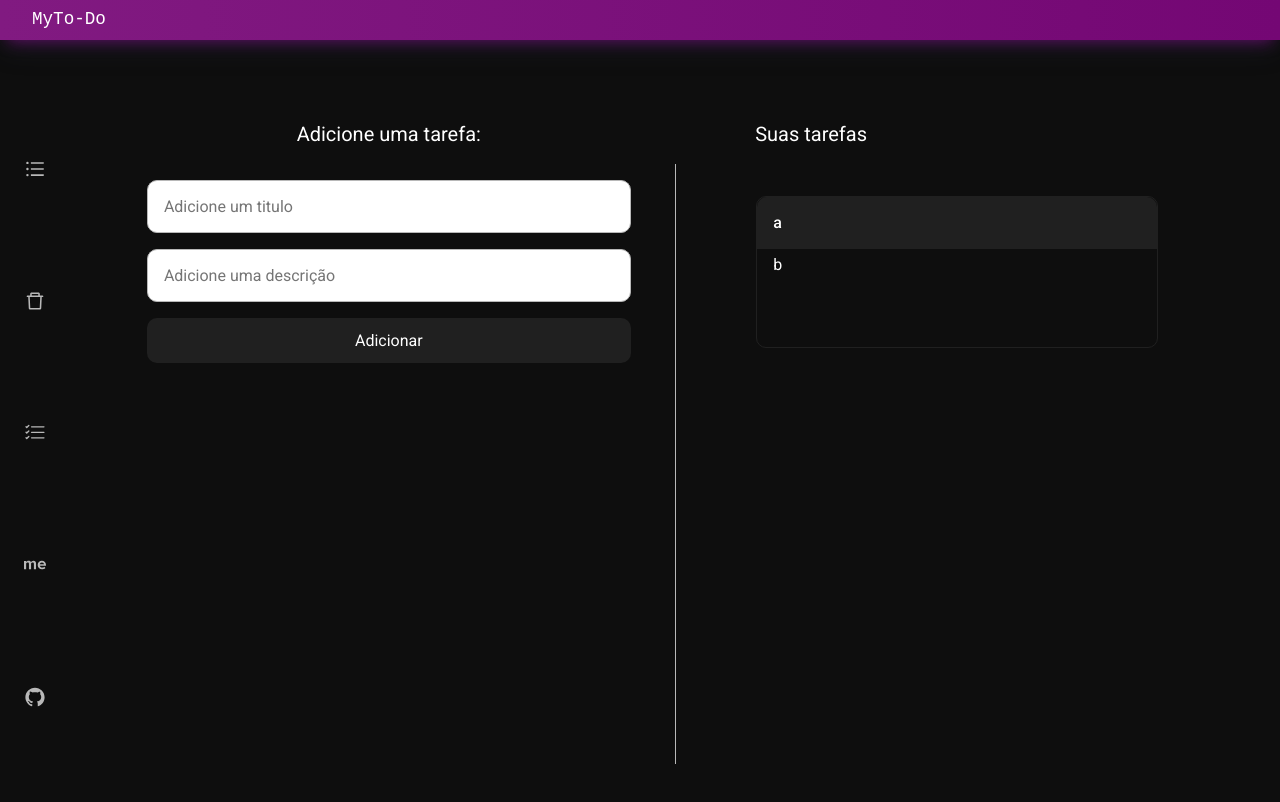
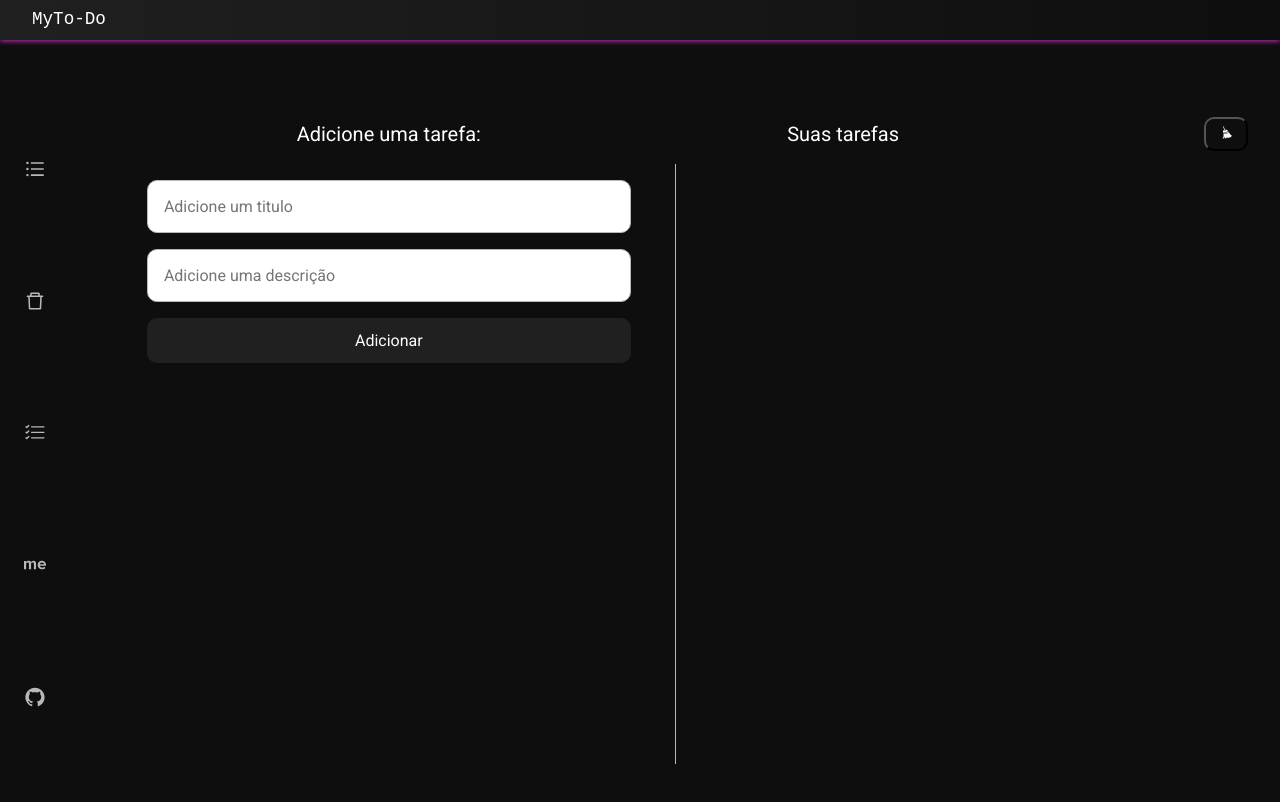
Before and after one commit to CarlosZillig/my-to-do, a React (Create React App) app: page / in a window 1280 px wide. Shown: the top 802 px of the page. Built offline with nearby package versions, Linux system fonts and the light colour scheme; a web font is replaced by a local one.

Commit message:
Add: Adicionando o localStorage e a opção de limpar a lista

```diff
--- a/src/App.js
+++ b/src/App.js
@@ -11,20 +11,26 @@ function App() {
   const [title, setTitle] = useState("");
   const [desc, setDesc] = useState("");
 
-  let tasks = [{
-    task: "a",
-    desc: "b",
-    id: uuid()
-  }]
+  //State responsavel por renderizar nossa lista de tasks
+  const [listTask, setListTask] = useState(JSON.parse(localStorage.getItem('tasks')))
 
-  const [listTask, setListTask] = useState(tasks)
+  //State responsavel por guardar todas as tasks da lista
+  const [tasks, setTasks] = useState(listTask)
 
   //Adicionando tarefas para o estado
   function addTask(task) {
-    setListTask([...listTask, task])
+    setTasks([...tasks, task])
     setDesc('')
     setTitle('')
   }
+
+  const handleDelete = () => {
+    setTasks([])
+  }
+
+  useEffect(() => {
+    localStorage.setItem('tasks', JSON.stringify(tasks))
+  }, [tasks])
 
   //Funções do menu mobile
   const [menu, setMenu] = useState(false)
@@ -45,7 +51,7 @@ function App() {
           setDesc={setDesc}
           addTask={addTask}
         />
-        <List listTask={listTask} />
+        <List tasks={tasks} handleDelete={handleDelete}/>
       </div>
     </div>
   );
--- a/src/Components/Header/Header.module.scss
+++ b/src/Components/Header/Header.module.scss
@@ -1,18 +1,22 @@
 @import '../../styles/variables';
 
 .header {
-    background-image: linear-gradient(to right, $purple, $dark-purple);
+    background-image: linear-gradient(to right, $dark, $back-dark-color);
     height: 8vh;
     font-family: 'Roboto Mono', monospace;
     display: flex;
     justify-content: space-between;
     align-items: center;
     padding: 0 1em;
-    box-shadow: rgba(50, 50, 93, 0.25) 0px 13px 27px -5px, $dark-purple 0px 8px 16px -8px;
+    -webkit-box-shadow: 0px 1px 5px 0px rgba(189,49,189,1);
+    -moz-box-shadow: 0px 1px 5px 0px rgba(189,49,189,1);
+    box-shadow: 0px 1px 5px 0px rgba(189,49,189,1);
+
     .headerContainer {
         font-size: 0.8em;
         color: $white;
     }
+
     .menu {
         color: $white;
         padding: 1em 1em 1em 0;
@@ -22,9 +26,11 @@
 @media screen and (min-width: 767px) and (max-width: 1024px) {
     .header {
         padding: 0 3em;
+
         .headerContainer {
             font-size: 1.2em;
         }
+
         .menu {
             font-size: 1.2em;
         }
@@ -35,9 +41,11 @@
     .header {
         height: 5vh;
         padding: 0 2em;
+
         .headerContainer {
             font-size: 1.1em;
         }
+
         .menu {
             display: none;
         }
--- a/src/Components/NavDesktop/Nav.module.scss
+++ b/src/Components/NavDesktop/Nav.module.scss
@@ -20,6 +20,7 @@
         color: $gray;
         display: none;
         font-size: 14px;
+        padding: 0.5em 0;
       }
     }
     a {
--- a/src/Components/NavDesktop/index.jsx
+++ b/src/Components/NavDesktop/index.jsx
@@ -42,7 +42,7 @@ const Nav = ({ menu }) => {
         })}>
             <ul className={styles['nav-list']}>
                 {menuItems.map((item) => (
-                    <a href={item.to}>
+                    <a href={item.to} key={item.desc}>
                         <li className={styles['nav-item']}>
                             <p className={styles.title}>{item.name}</p>
                             <span className={styles.desc}>{item.desc}</span>
--- a/src/Pages/Tasks/Formulario/index.jsx
+++ b/src/Pages/Tasks/Formulario/index.jsx
@@ -7,8 +7,10 @@ import classNames from 'classnames';
 
 const Form = ({ title, setTitle, desc, setDesc, addTask }) => {
     const [errorString, setErrorString] = useState('');
+
+    //Função responsavel por adicionar um novo objeto á lista
     function addTaskForm(e) {
-        e.preventDefault()
+        e.preventDefault();
         if (title !== '' && desc !== '') {
             addTask({ task: title, desc: desc, id: uuid() })
             setErrorString('')
--- a/src/Pages/Tasks/List/List.module.scss
+++ b/src/Pages/Tasks/List/List.module.scss
@@ -3,11 +3,22 @@
 @import '../../../App.scss';
 
 .title {
-    text-align: center;
-    padding: 1em 0 0.5em 0;
     font-size: 20px;
     font-family: 'Roboto', sans-serif;
     color: $white;
+}
+
+.list-container {
+    display: flex;
+    justify-content: space-between;
+    padding: 0 2em;
+    align-items: center;
+    .list-delete {
+        padding: 0.5em 1em;
+        background-color: transparent;
+        color: #fff;
+        border-radius: 10px;
+    }
 }
 
 .list-section {
--- a/src/Pages/Tasks/List/index.jsx
+++ b/src/Pages/Tasks/List/index.jsx
@@ -1,34 +1,39 @@
 import styles from './List.module.scss'
 import { AiOutlineDelete } from 'react-icons/ai'
 import { BiEdit } from 'react-icons/bi'
+import { GiBroom } from 'react-icons/gi'
+import { useEffect } from 'react'
 
-const List = ({ listTask }) => {
+const List = ({tasks, handleDelete}) => {
     return (
-        <div className={styles.container}>
-            <h2 className={styles.title}>Suas tarefas</h2>
-            <section className={styles['list-section']}>
+        <section>
+            <div className={styles['list-container']}>
+                <h2 className={styles.title}>Suas tarefas</h2>
+                <button className={styles['list-delete']} onClick={handleDelete}><GiBroom /></button>
+            </div>
+            <div className={styles['list-section']}>
                 <ul className={styles.list}>
-                    {listTask !== null &&
-                        listTask.map(item => (
-                            <li className={styles['list-item']}>
+                    {(tasks !== null || '') &&
+                        tasks.map(task => (
+                            <li className={styles['list-item']} key={task.id}>
                                 <div className={styles['item-container']}>
                                     <h4 className={styles['item-title']}>
-                                        {item.task}
+                                        {task.task}
                                     </h4>
                                     <div className={styles['item-config']}>
-                                        <BiEdit className={styles['item-edit']}/>
+                                        <BiEdit className={styles['item-edit']} />
                                         <AiOutlineDelete className={styles['item-delete']} />
                                     </div>
                                 </div>
                                 <p className={styles['item-desc']}>
-                                    {item.desc}
+                                    {task.desc}
                                 </p>
                             </li>
                         ))
                     }
                 </ul>
-            </section>
-        </div>
+            </div>
+        </section>
     )
 }
 
```
